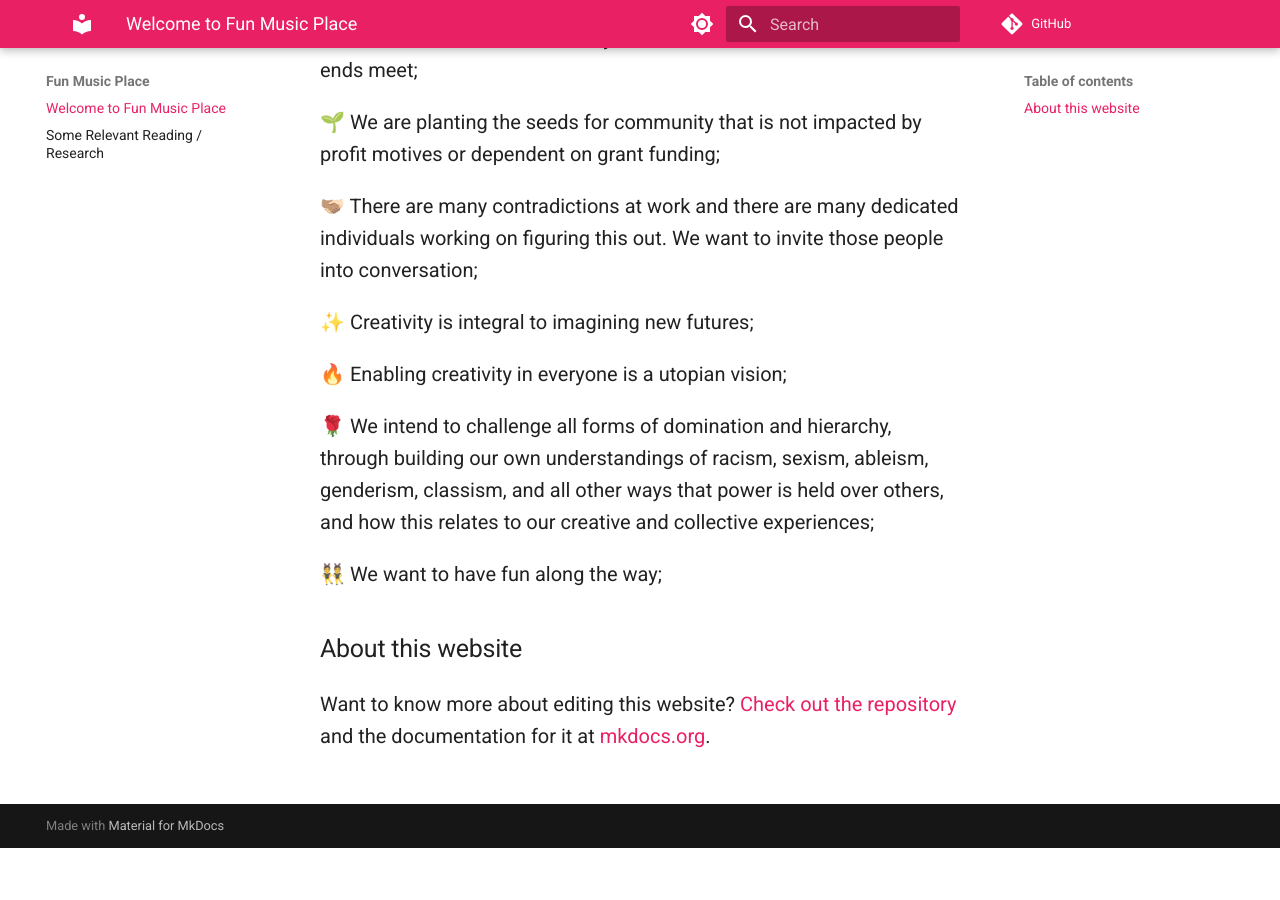
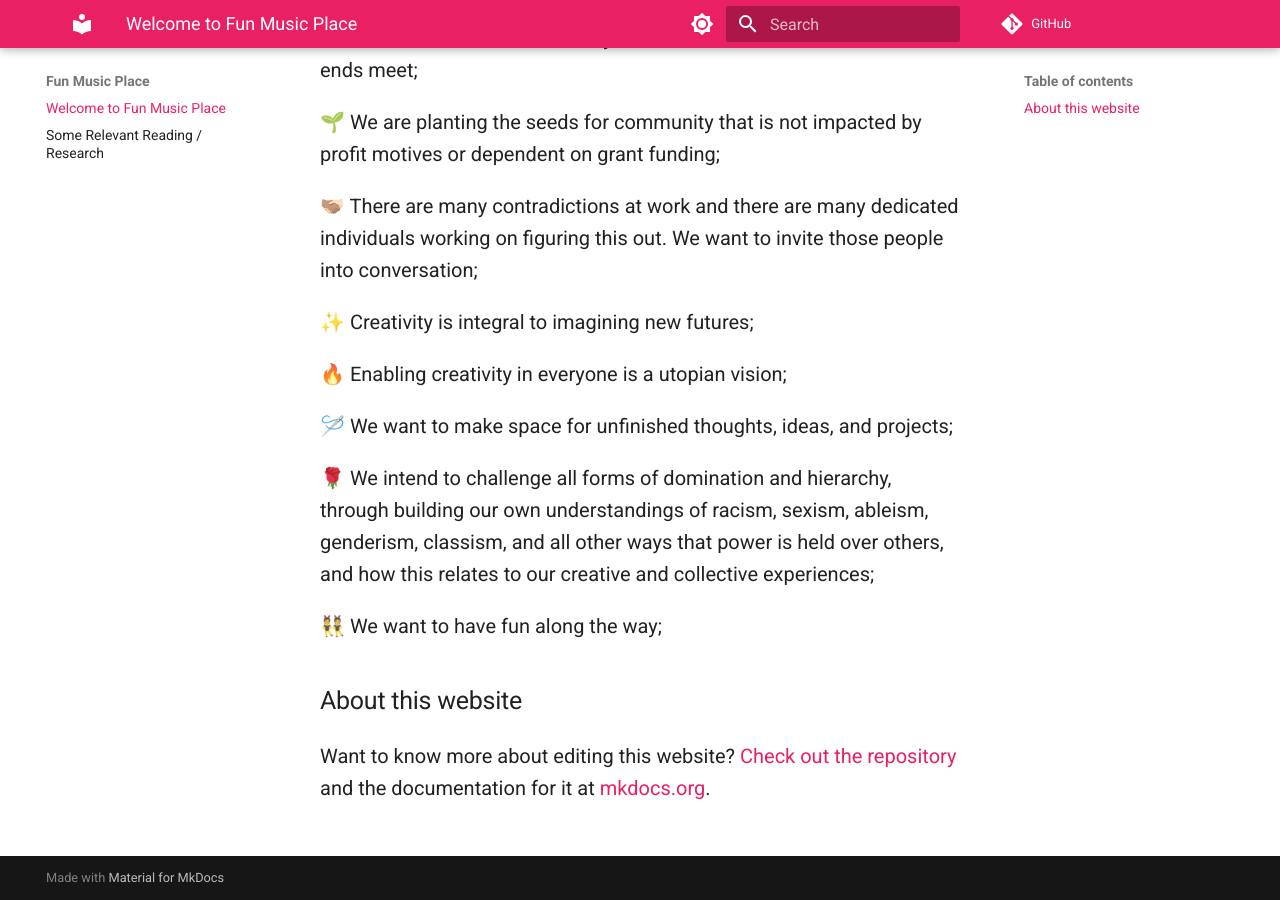
Before and after one commit to funmusicplace/wiki, an MkDocs documentation site: the page built from docs/index.md, in a window 1280 px wide and 900 px high, scrolled down 934 px. Built offline with MkDocs 1.6.1 and Material for MkDocs 9.7.7, drawn with Linux system fonts in a browser that asks for light colours; comment, search, counter and statistics services are not loaded; before the commit the page ends 1782 px from its top, so only the background shows below that.

Commit message:
Add incomplete bullet

```diff
--- a/docs/index.md
+++ b/docs/index.md
@@ -26,6 +26,8 @@
 
 🔥 Enabling creativity in everyone is a utopian vision;
 
+🪡 We want to make space for unfinished thoughts, ideas, and projects;
+
 🌹 We intend to challenge all forms of domination and hierarchy, through building our own understandings of racism, sexism, ableism, genderism, classism, and all other ways that power is held over others, and how this relates to our creative and collective experiences;
 
 👯 We want to have fun along the way;
```
